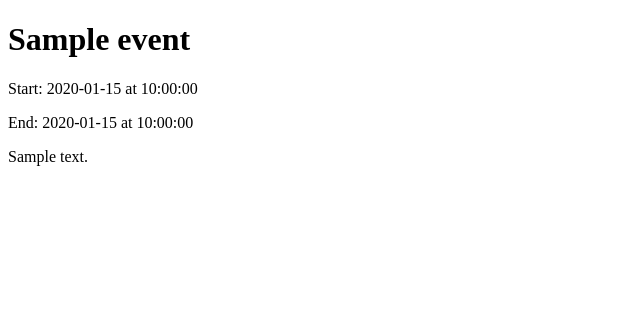
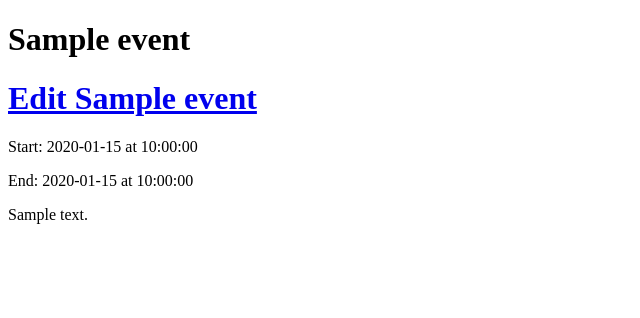
Before and after one commit to davidsimowitz/fullstack-nanodegree-project-4, a Flask app: page /activities/1/events/1/ in a window 1280 px wide. Shown: the top 318 px of the page, without its empty margins (0-640 px from the left). Run offline with Flask 2, Linux system fonts and the light colour scheme; tables that the repository leaves empty hold one stand-in row (values such as "Sample post").

Commit message:
feat: add link to update event

```diff
--- a/app.py
+++ b/app.py
@@ -57,9 +57,11 @@ def delete_activity(activity_id):
 @app.route('/activities/<int:activity_id>/events/<int:event_id>/')
 def display_event(activity_id, event_id):
     """Display event"""
+
+    activity = session.query(Activity).filter_by(id=activity_id).one()
     event = session.query(Event).filter_by(id=event_id,
                                            activity_id=activity_id).one()
-    return render_template('event.html', event=event)
+    return render_template('event.html', activity=activity, event=event)
 
 
 @app.route('/activities/<int:activity_id>/events/new/',
--- a/templates/event.html
+++ b/templates/event.html
@@ -12,6 +12,12 @@
     </header>
 
     <main>
+
+        <div>
+          <a href="{{url_for('update_event', activity_id=activity.id, event_id=event.id)}}">
+              <h1>Edit {{ event.name }}</h1>
+          </a>
+        </div>
 
         <section>
           <div>
```
